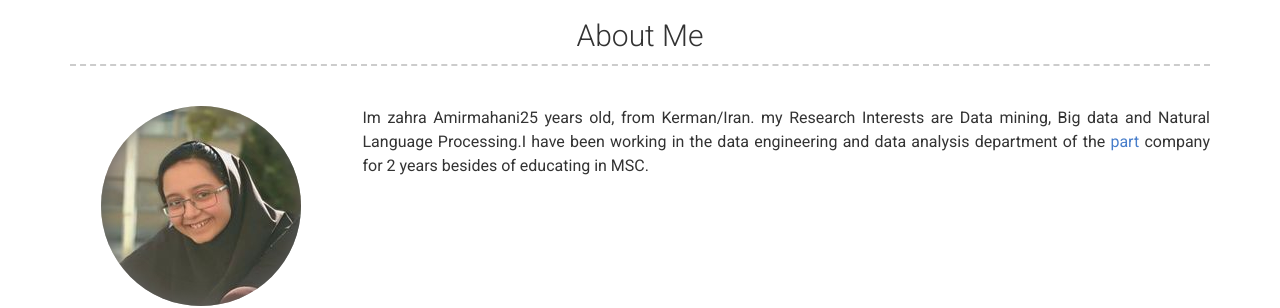
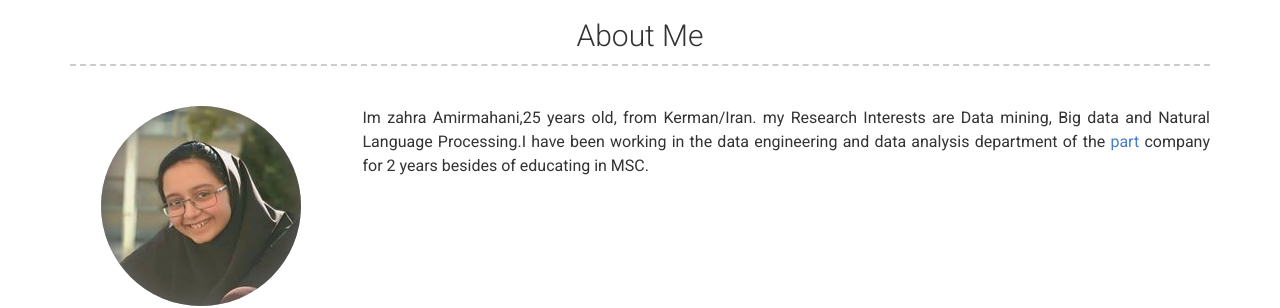
Before and after one commit to zahramahani/zahramahani.github.io, a Jekyll site: the page built from index.md, in a window 1280 px wide and 900 px high. Shown: the part 196-504 px from the top of the window. Built offline with Jekyll 4.4.1, drawn with Linux system fonts in a browser that asks for light colours; nearby versions of some CDN libraries.

Commit message:
Update _config.yml

```diff
--- a/_config.yml
+++ b/_config.yml
@@ -40,7 +40,7 @@ linkedin_username: zahra-mahani-9290aa141
 # About Section
 # about_title: About Me (Use this to override about section title)
 about_profile_image: images/zahra.png
-about_content: Im zahra Amirmahani25 years old, from Kerman/Iran. my Research Interests are Data mining, Big data and Natural Language Processing.I have been working in the data engineering and data analysis department of the <a href="https://www.partdp.ir"> part </a> company for 2 years besides of educating in MSC.
+about_content: Im zahra Amirmahani,25 years old, from Kerman/Iran. my Research Interests are Data mining, Big data and Natural Language Processing.I have been working in the data engineering and data analysis department of the <a href="https://www.partdp.ir"> part </a> company for 2 years besides of educating in MSC.
 
 content:
   - title: Experiances # Title for the section
```
